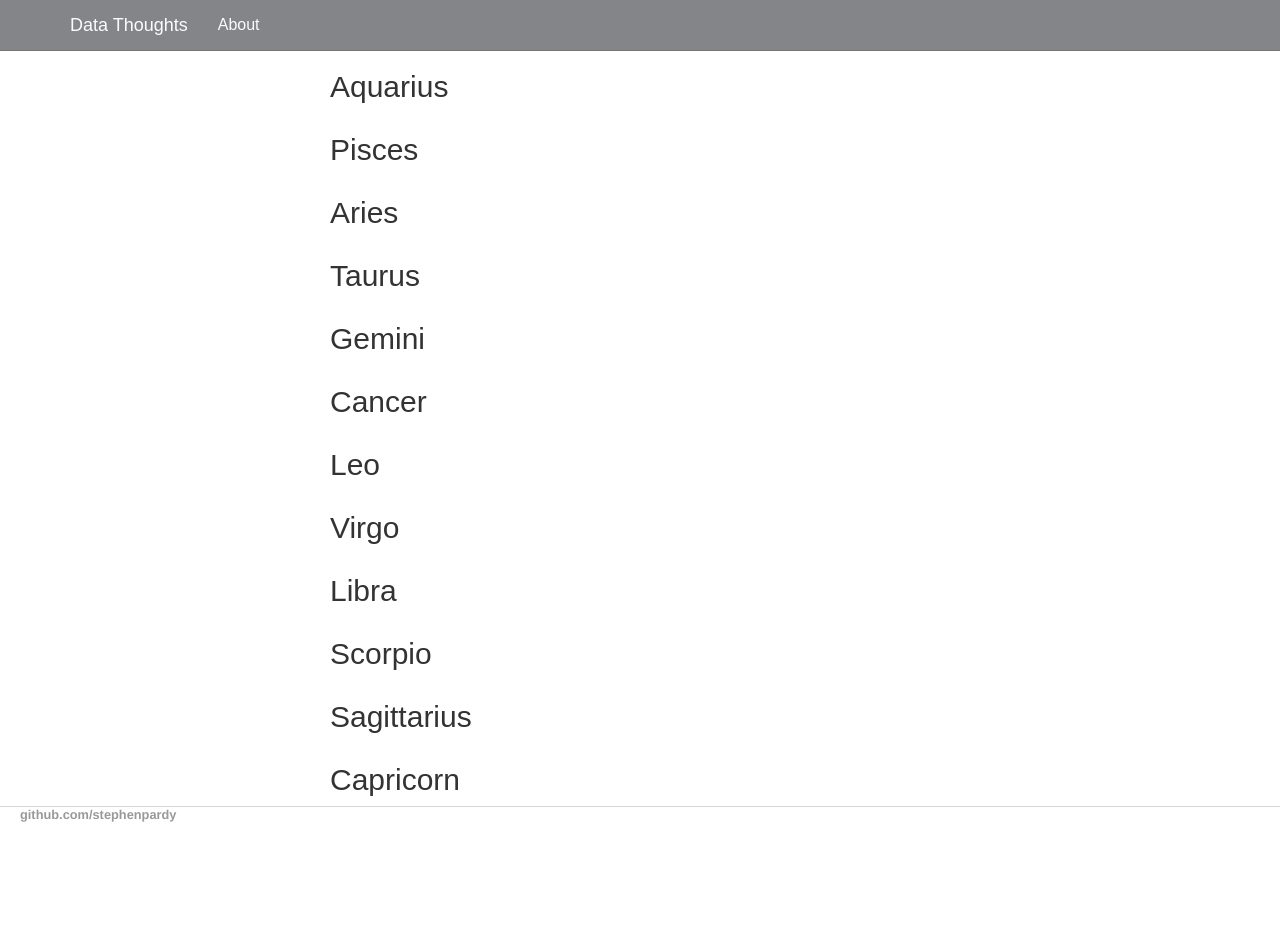
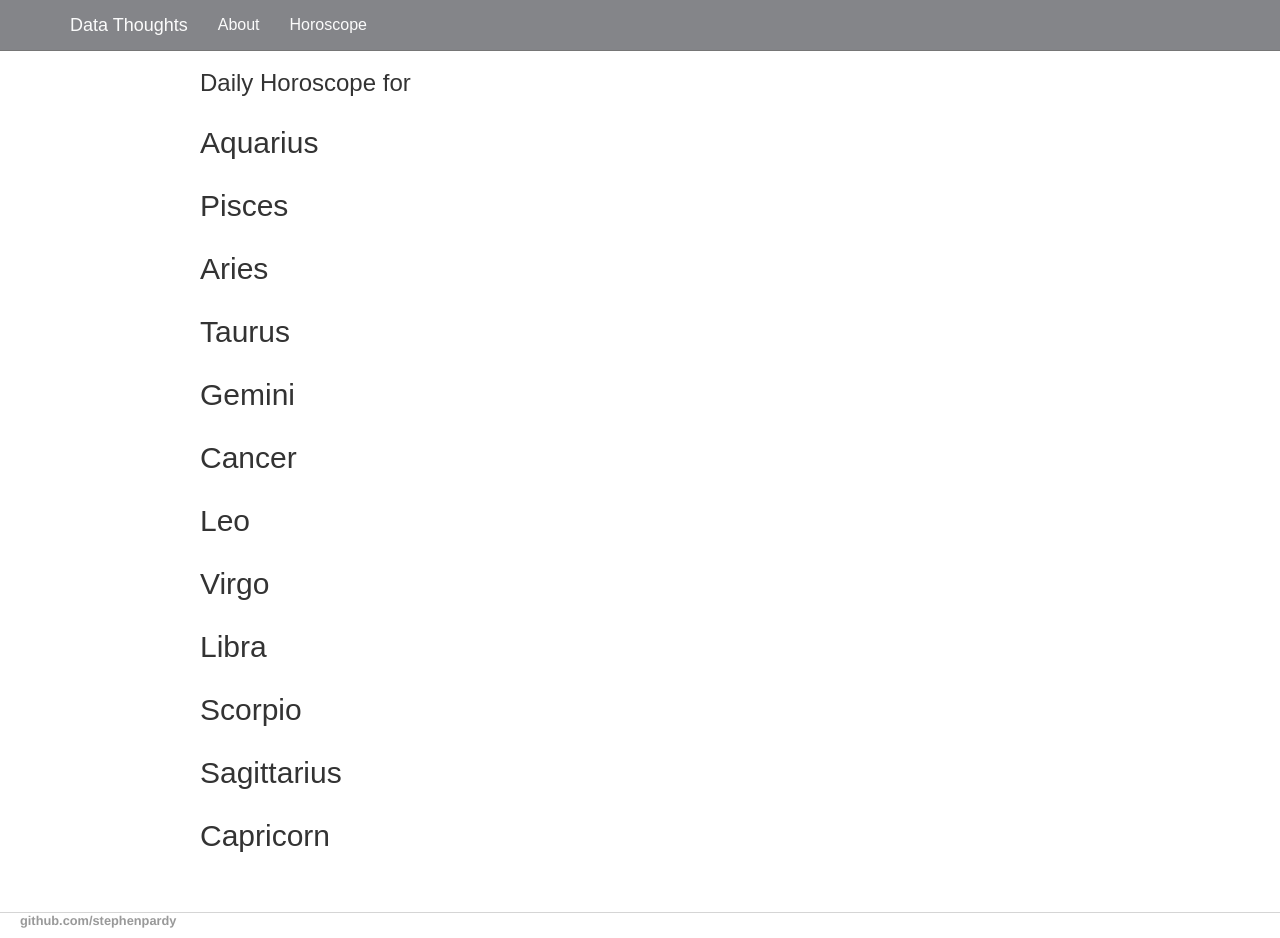
Before and after one commit to stephenpardy/stephenpardy.github.io, a Jekyll site: the page built from horoscope/index.html, in a window 1280 px wide and 938 px high. Built offline with Jekyll 4.4.1, drawn with Linux system fonts in a browser that asks for light colours; nearby versions of some CDN libraries.

Commit message:
horoscope

```diff
--- a/_layouts/default.html
+++ b/_layouts/default.html
@@ -20,6 +20,7 @@
         <div class="collapse navbar-collapse">
           <ul class="nav navbar-nav">
             <li><a href="/about">About</a></li>
+            <li><a href="/horoscope">Horoscope</a></li>
           </ul>
         </div><!--/.nav-collapse -->
       </div>
@@ -30,7 +31,9 @@
                 {{ content }}
             </div>
         </div>
+        <div class="row bottom-buffer"></div>
     </div><!-- /.container -->
+
         <footer>
             <ul>
                 <li><a href="https://github.com/stephenpardy">github.com/stephenpardy</a></li>
--- a/css/main.css
+++ b/css/main.css
@@ -124,3 +124,5 @@ ul.posts li {
     list-style: none;
 }
 .top-buffer { margin-top:20px; }
+
+.bottom-buffer { margin-bottom:50px; }
--- a/horoscope/index.html
+++ b/horoscope/index.html
@@ -4,74 +4,85 @@ title: Totally Accurate Horoscope
 ---
 
 <div class="row">
-    <div class="col-sm-4 col-sm-offset-4">
+    <div class="col-sm-8 col-sm-offset-2">
+    <h3>Daily Horoscope for <span id="Date"></span></h3>
+    </div>
+
+    <div class="col-sm-8 col-sm-offset-2">
     <h2> Aquarius</h2>
     <span id="Aquarius"></span>
     </div>
 
-    <div class="col-sm-4 col-sm-offset-4">
+    <div class="col-sm-8 col-sm-offset-2">
     <h2> Pisces</h2>
     <span id="Pisces"></span>
     </div>
 
-    <div class="col-sm-4 col-sm-offset-4">
+    <div class="col-sm-8 col-sm-offset-2">
     <h2> Aries</h2>
     <span id="Aries"></span>
     </div>
 
-    <div class="col-sm-4 col-sm-offset-4">
+    <div class="col-sm-8 col-sm-offset-2">
     <h2> Taurus</h2>
     <span id="Taurus"></span>
     </div>
 
-    <div class="col-sm-4 col-sm-offset-4">
+    <div class="col-sm-8 col-sm-offset-2">
     <h2> Gemini</h2>
     <span id="Gemini"></span>
     </div>
 
-    <div class="col-sm-4 col-sm-offset-4">
+    <div class="col-sm-8 col-sm-offset-2">
     <h2> Cancer</h2>
     <span id="Cancer"></span>
     </div>
 
-    <div class="col-sm-4 col-sm-offset-4">
+    <div class="col-sm-8 col-sm-offset-2">
     <h2> Leo</h2>
     <span id="Leo"></span>
     </div>
 
-    <div class="col-sm-4 col-sm-offset-4">
+    <div class="col-sm-8 col-sm-offset-2">
     <h2> Virgo</h2>
     <span id="Virgo"></span>
     </div>
 
-    <div class="col-sm-4 col-sm-offset-4">
+    <div class="col-sm-8 col-sm-offset-2">
     <h2> Libra</h2>
     <span id="Libra"></span>
     </div>
 
-    <div class="col-sm-4 col-sm-offset-4">
+    <div class="col-sm-8 col-sm-offset-2">
     <h2> Scorpio</h2>
     <span id="Scorpio"></span>
     </div>
 
-    <div class="col-sm-4 col-sm-offset-4">
+    <div class="col-sm-8 col-sm-offset-2">
     <h2> Sagittarius</h2>
     <span id="Sagittarius"></span>
     </div>
 
-    <div class="col-sm-4 col-sm-offset-4">
+    <div class="col-sm-8 col-sm-offset-2">
     <h2> Capricorn</h2>
     <span id="Capricorn"></span>
     </div>
+
 
 </div>
     <script src="https://ajax.googleapis.com/ajax/libs/jquery/1.11.1/jquery.min.js"></script>
     <script type="text/javascript">
 
-        $.getJSON("http://www.astro.wisc.edu/~spardy/astrology.json", function(json) {
+        function jsonCallback(json){
             for (key in json) {
                 document.getElementById(key).textContent=json[key];
             }
+
+        }
+
+        $.ajax({
+            url: "http://www.astro.wisc.edu/~spardy/astrology.json",
+            dataType: "jsonp"
         });
 
 
```
